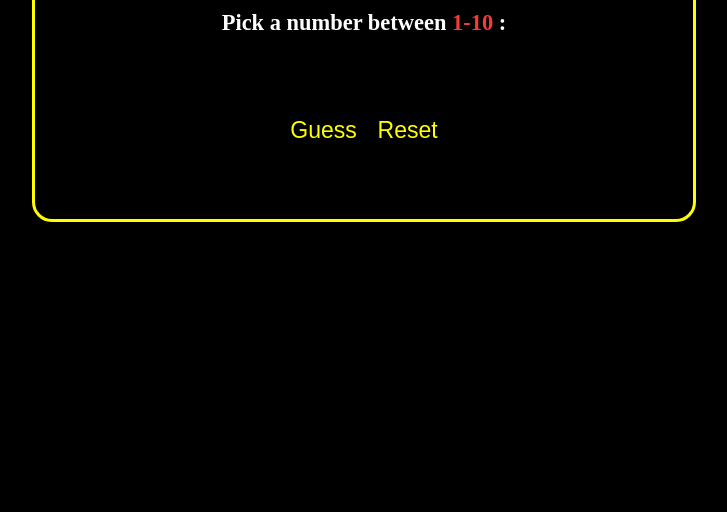
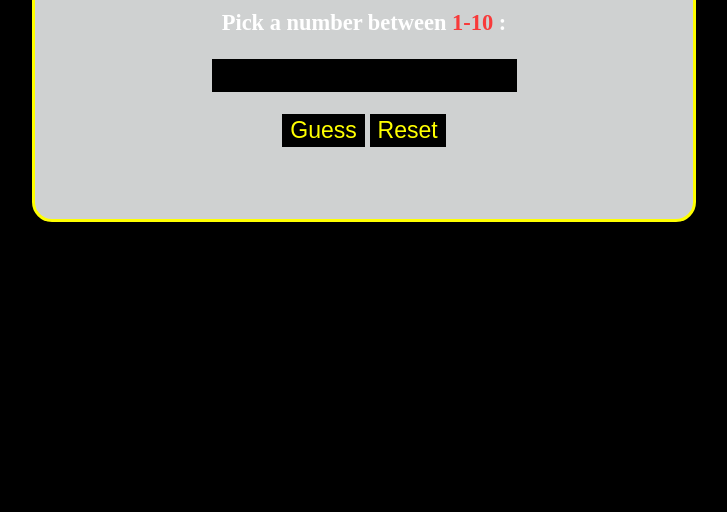
Before and after one commit to TisTis0004/Number-Guessing-Game, a plain HTML site: page index.html in a window 1280 px wide. Shown: the part 288-800 px from the top of the page, without its empty margins (276-1003 px from the left). Drawn offline with Linux system fonts and the light colour scheme.

Commit message:
Update style.css change the background-color to from black

```diff
--- a/style.css
+++ b/style.css
@@ -4,7 +4,7 @@ body {
 .box {
     text-align: center;
     font-size: larger;
-    background-color: black;
+    background-color: #CFD1D1;
     margin: 0px 300px;
     padding-top: 50px;
     padding-bottom: 50px;
```
